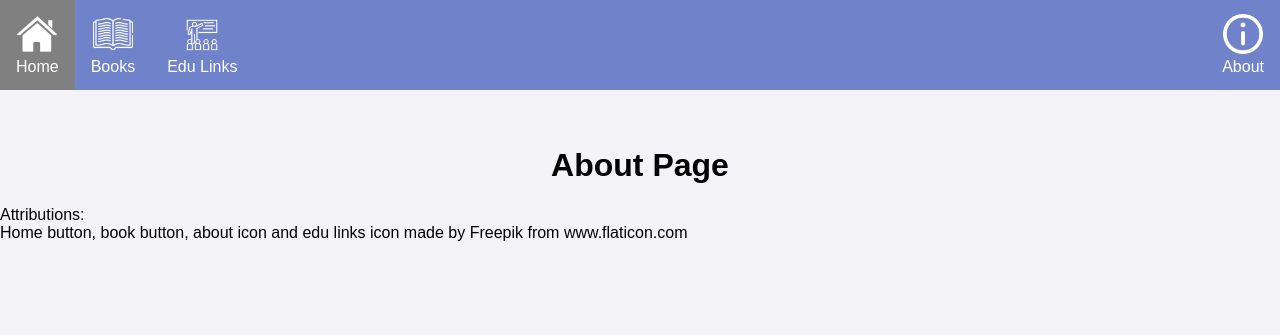
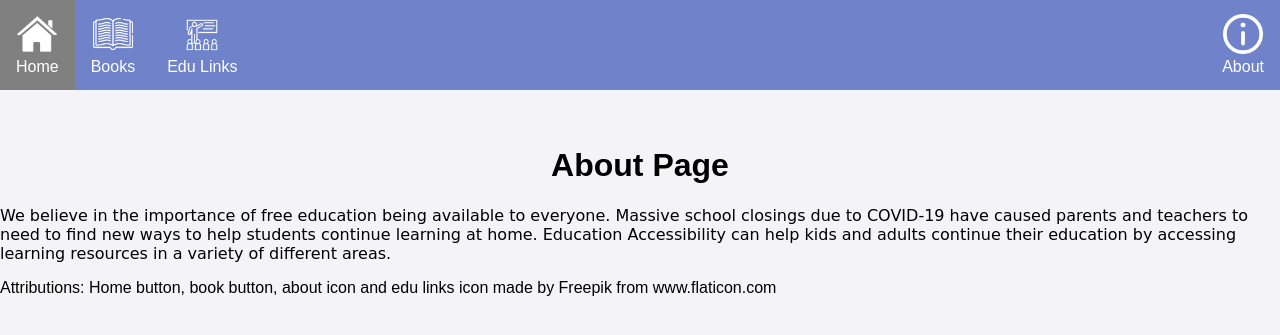
Before and after one commit to jamiemott/osu-hackathon, a Flask app: page /about/ in a window 1280 px wide. Shown: the top 335 px of the page. Run offline with Flask 2, Linux system fonts and the light colour scheme; some libraries are stand-ins or nearby versions.

Commit message:
Added about paragraph

```diff
--- a/app/static/css/style.css
+++ b/app/static/css/style.css
@@ -86,3 +86,10 @@
   justify-content: center;
 
 }
+
+/*about page*/
+
+.about {
+  text-align: center;
+  font-family: "Comic Sans MS", cursive, sans-serif;
+}
--- a/app/templates/about.html
+++ b/app/templates/about.html
@@ -1,9 +1,17 @@
 {% extends "layout.html" %}
 {% block content %}
-  <br>
-  <h1>About Page</h1>
-   <p>
-    Attributions: <br>
-    Home button, book button, about icon and edu links icon made by Freepik from www.flaticon.com<br>
+    <br>
+    <h1>About Page</h1>
+
+    <p1 class="about">
+        We believe in the importance of free education being available to everyone.
+        Massive school closings due to COVID-19 have caused parents and teachers to need to find new ways to
+        help students continue learning at home. Education Accessibility can help kids and adults continue
+        their education by accessing learning resources in a variety of different areas.
+    </p1>
+
+    <p>
+        Attributions:
+        Home button, book button, about icon and edu links icon made by Freepik from www.flaticon.com
     </p>
 {% endblock %}
```
